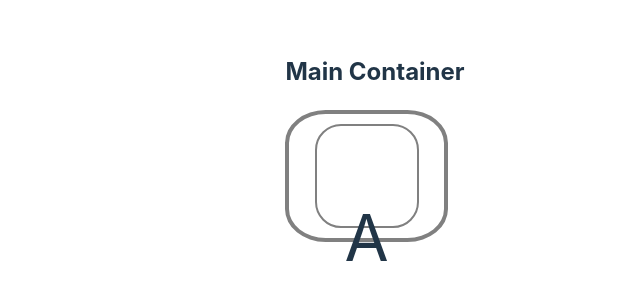
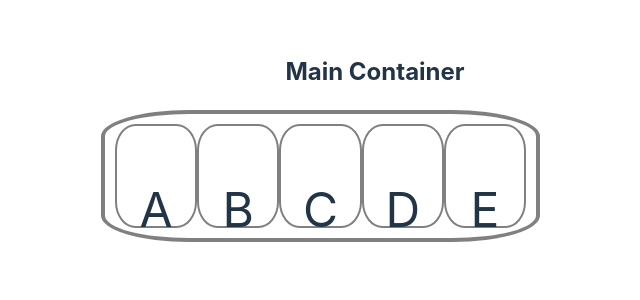
Before and after one commit to maxnmcbride/wordleanalog, a React (Vite) app: page / in a window 1280 px wide. Shown: the part 262-562 px from the top of the page, without its empty margins (265-905 px from the left). Built offline with nearby package versions, Linux system fonts and the light colour scheme.

Commit message:
Rendered LetterBox components programmatically

```diff
--- a/src/App.css
+++ b/src/App.css
@@ -54,7 +54,7 @@
   border-style: solid;
   border-width: 4px;
   border-color: gray;
-  border-radius: 25%;
+  border-radius: 20%;
   padding: 10px;
 }
 
@@ -70,5 +70,5 @@
 }
 
 .display-letter {
-  font-size: 400%;
+  font-size: 300%;
 }
--- a/src/components/LetterBox.jsx
+++ b/src/components/LetterBox.jsx
@@ -1,10 +1,8 @@
-const LetterBox = () => {
-    const letter = "A"
-
+const LetterBox = (letter) => {
     return (
         <div className="letter-box">
             <p className="display-letter">
-                {letter}
+                {letter.letter}
             </p>
         </div>
     )
--- a/src/components/Row.jsx
+++ b/src/components/Row.jsx
@@ -1,9 +1,12 @@
 import LetterBox from "./letterBox"
 
 const Row = () => {
+    const letterVals = ["A", "B", "C", "D", "E"]
+    const letterBoxes = letterVals.map(letter => <LetterBox key={letter} letter={letter} />)
+
     return (
         <div className="letter-row">
-            <LetterBox />
+            {letterBoxes}
         </div>
     )
 }
```
